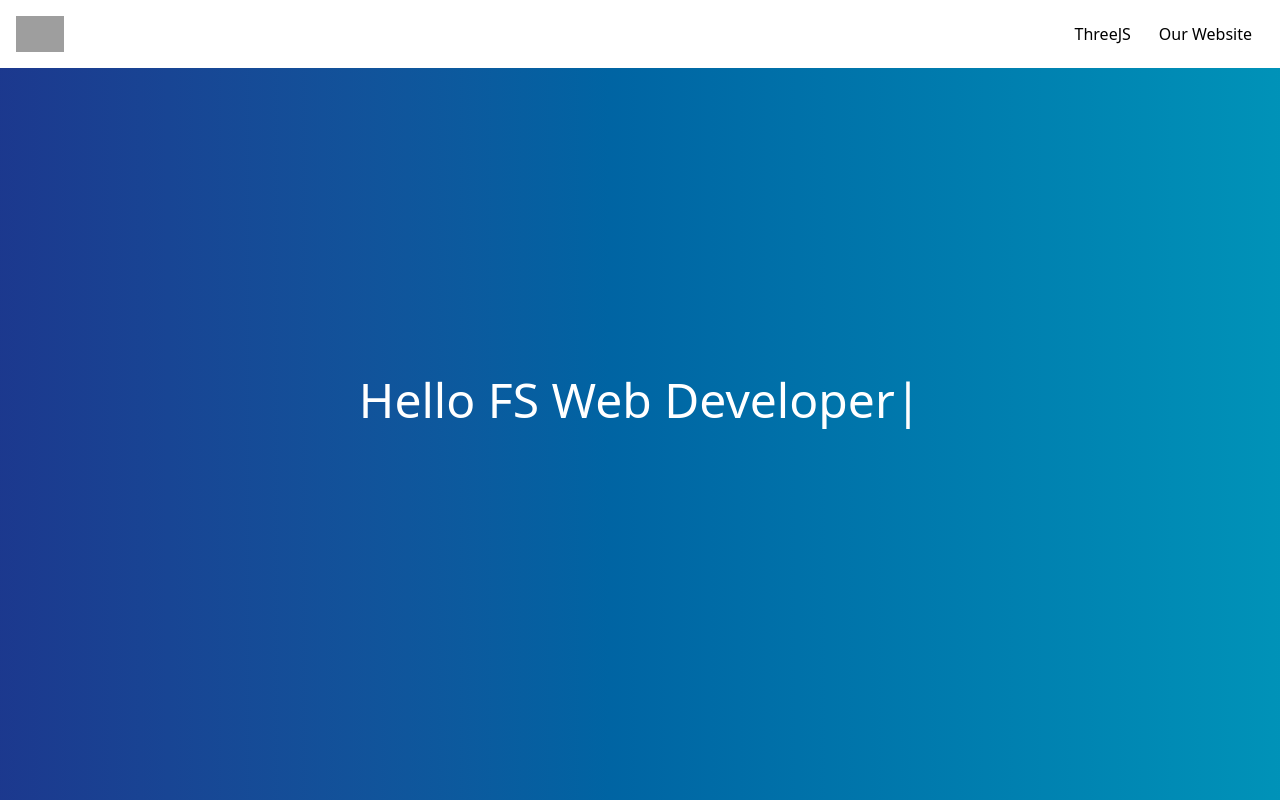
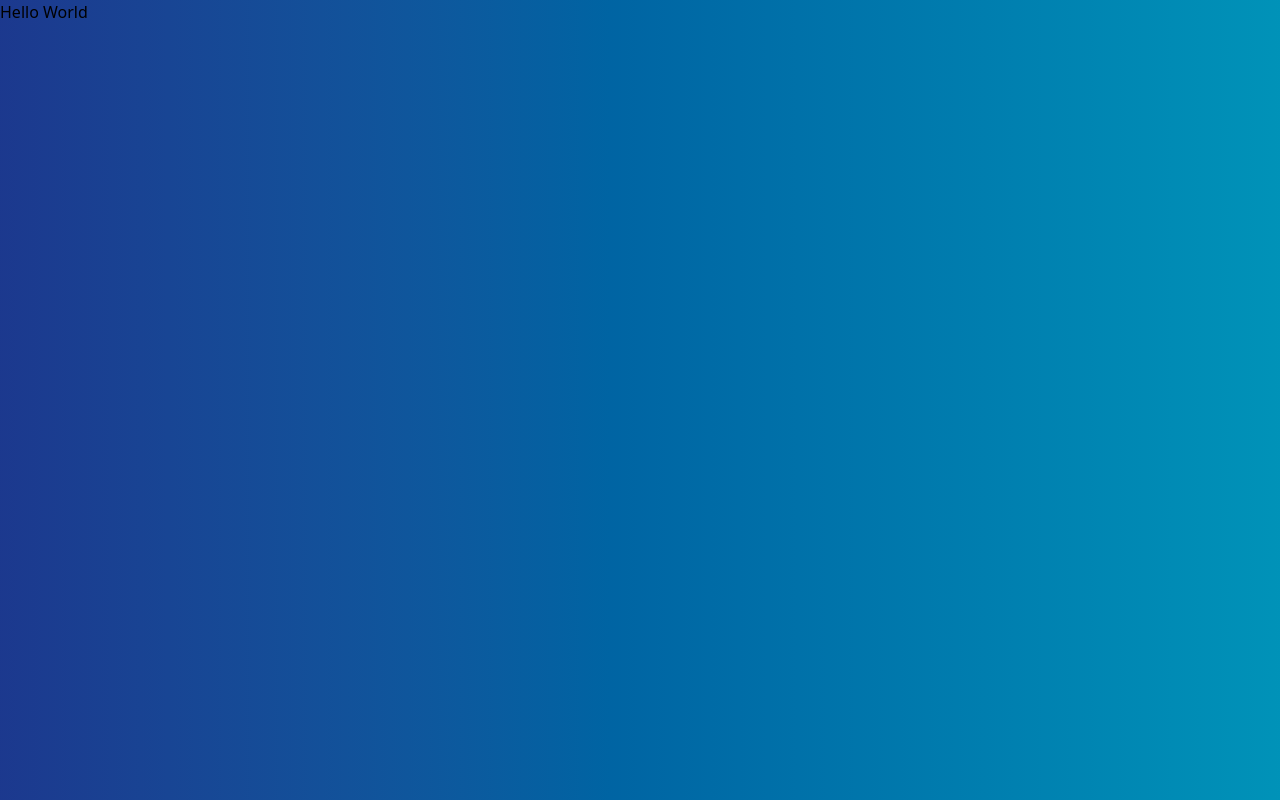
Before and after one commit to carterlin101/React-Intro, a React app: page / in a window 1280 px wide. Built offline with nearby package versions, Linux system fonts and the light colour scheme; grey boxes are pictures that could not be loaded.

Commit message:
Adding initial commit

```diff
--- a/src/App.jsx
+++ b/src/App.jsx
@@ -4,12 +4,15 @@ import { TypeAnimation } from 'react-type-animation';
 
 export const App = () => {
     return (
-        <Router>
+        <>
+            <h1>Hello World</h1>
+        </>
+        // <Router>
 
-            <Routes>
-                <Route path="/" element={<Home />} />
-            </Routes>
-        </Router>
+        //     <Routes>
+        //         <Route path="/" element={<Home />} />
+        //     </Routes>
+        // </Router>
     );
 }
 
```
